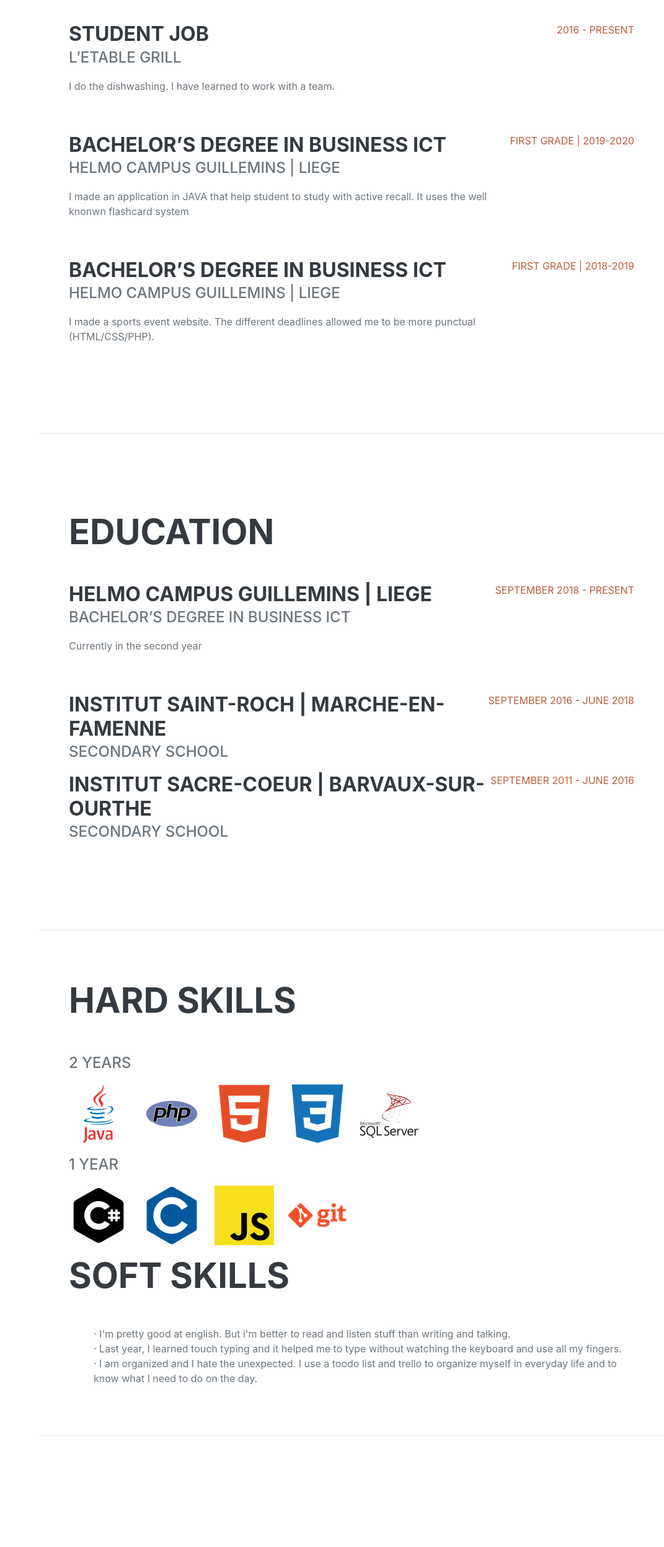
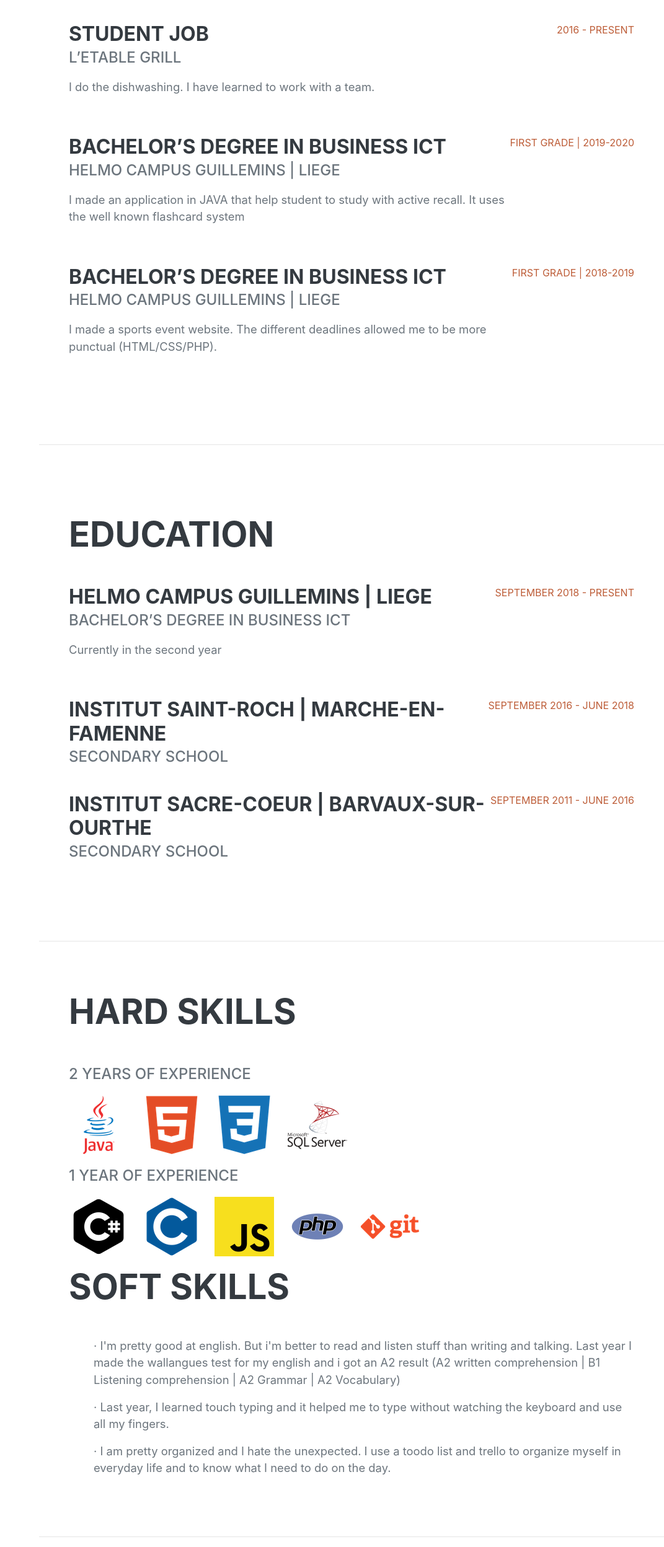
Before and after one commit to DuchesneA/DuchesneA.github.io, a plain HTML site: page index.html in a window 1280 px wide. Shown: the part 960-3456 px from the top of the page at 62% size, without its empty margins (209-1280 px from the left). Drawn offline with nearby package versions, Linux system fonts and the light colour scheme; a web font is replaced by a local one.

Commit message:
"new version of website with some little changes"

```diff
--- a/index.html
+++ b/index.html
@@ -64,7 +64,7 @@
                         <div class="flex-grow-1">
                             <h3 class="mb-0">Student Job</h3>
                             <div class="subheading mb-3">L’ETABLE GRILL</div>
-                            <p>I do the dishwashing. I have learned to work with a team.</p>
+                            <p class="lead mb-3">I do the dishwashing. I have learned to work with a team.</p>
                         </div>
                         <div class="flex-shrink-0"><span class="text-primary">2016 - PRESENT</span></div>
                     </div>
@@ -72,7 +72,7 @@
                         <div class="flex-grow-1">
                             <h3 class="mb-0">BACHELOR’S DEGREE IN BUSINESS ICT</h3>
                             <div class="subheading mb-3">HELMO CAMPUS GUILLEMINS | LIEGE</div>
-                            <p>I made an application in JAVA that help student to study with active recall. It uses the well knonwn flashcard system</p>
+                            <p class="lead mb-3">I made an application in JAVA that help student to study with active recall. It uses the well known flashcard system</p>
                         </div>
                         <div class="flex-shrink-0"><span class="text-primary">FIRST GRADE | 2019-2020</span></div>
                     </div>
@@ -80,7 +80,7 @@
                         <div class="flex-grow-1">
                             <h3 class="mb-0">BACHELOR’S DEGREE IN BUSINESS ICT</h3>
                             <div class="subheading mb-3">HELMO CAMPUS GUILLEMINS | LIEGE</div>
-                            <p>I made a sports event website. The different deadlines allowed me to be more punctual (HTML/CSS/PHP).</p>
+                            <p class="lead mb-3">I made a sports event website. The different deadlines allowed me to be more punctual (HTML/CSS/PHP).</p>
                         </div>
                         <div class="flex-shrink-0"><span class="text-primary">FIRST GRADE | 2018-2019</span></div>
                     </div>
@@ -95,7 +95,7 @@
                         <div class="flex-grow-1">
                             <h3 class="mb-0">HELMO CAMPUS GUILLEMINS | LIEGE</h3>
                             <div class="subheading mb-3">BACHELOR’S DEGREE IN BUSINESS ICT</div>
-                            <p>Currently in the second year</p>
+                            <p class="lead mb-3">Currently in the second year</p>
                         </div>
                         <div class="flex-shrink-0"><span class="text-primary">SEPTEMBER 2018 - PRESENT</span></div>
                     </div>
@@ -103,6 +103,7 @@
                         <div class="flex-grow-1">
                             <h3 class="mb-0">INSTITUT SAINT-ROCH | MARCHE-EN-FAMENNE</h3>
                             <div class="subheading mb-3">SECONDARY SCHOOL</div>
+                            <br>
                         </div>
                         <div class="flex-shrink-0"><span class="text-primary">SEPTEMBER 2016 - JUNE 2018</span></div>
                     </div>
@@ -120,32 +121,34 @@
             <section class="resume-section" id="skills">
                 <div class="resume-section-content">
                     <h2 class="mb-5">Hard Skills</h2>
-                    <div class="subheading mb-3">2 years</div>
+                    <div class="subheading mb-3">2 years of experience</div>
                     <ul class="list-inline dev-icons">
                         <li class="list-inline-item"><img src="./assets/img/java.png" class=""></li>
-                        <li class="list-inline-item"><img src="./assets/img/php.png" class=""></li>
                         <li class="list-inline-item"><img src="./assets/img/html-5.png" class=""></li>
                         <li class="list-inline-item"><img src="./assets/img/css3.png" class=""></li>
                         <li class="list-inline-item"><img src="./assets/img/sql.png" class=""></li>
                     </ul>
-                    <div class="subheading mb-3">1 year</div>
+                    <div class="subheading mb-3">1 year of experience</div>
                     <ul class="list-inline dev-icons">
                         <li class="list-inline-item"><img src="./assets/img/csharp.png"></li>
                         <li class="list-inline-item"><img src="./assets/img/c.png" class=""></li>
                         <li class="list-inline-item"><img src="./assets/img/javascript.png" class=""></li>
+                        <li class="list-inline-item"><img src="./assets/img/php.png" class=""></li>
                         <li class="list-inline-item"><img src="./assets/img/git.png" class=""></li>
                     </ul>
                     <h2 class="mb-5">Soft Skills</h2>
                     <ul class="fa-ul mb-0">
                         <li>
-                            · I'm pretty good at english. But i'm better to read and listen stuff than writing and talking.
+                            <p class="lead mb-3">· I'm pretty good at english. But i'm better to read and listen stuff than writing and talking.
+                            Last year I made the wallangues test for my english and i got an A2 result
+                            (A2 written comprehension | B1 Listening comprehension | A2 Grammar | A2 Vocabulary)</p>
                         </li>
                         <li>
-                            · Last year, I learned touch typing and it helped me to type without watching the keyboard and use all my fingers.
+                            <p class="lead mb-3">· Last year, I learned touch typing and it helped me to type without watching the keyboard and use all my fingers.</p>
                         </li>
                         <li>
-                            · I am organized and I hate the unexpected.
-                            I use a toodo list and trello to organize myself in everyday life and to know what I need to do on the day.
+                            <p class="lead mb-3">· I am pretty organized and I hate the unexpected.
+                            I use a toodo list and trello to organize myself in everyday life and to know what I need to do on the day.</p>
                         </li>
                         <li>
                         </li>
@@ -158,13 +161,13 @@
                 <div class="resume-section-content">
                     <h2 class="mb-5">My vision of the world</h2>
                     <div class="subheading mb-3">What to do</div>
-                    <p class="mb-0">I think that our generation must start thinking differently from the old generations to save our planet.
+                    <p class="lead mb-3">I think that our generation must start thinking differently from the old generations to save our planet.
                          We are in a world of over-consumption and we are not thinking about the planet.
                           Global warming, the drifts against our planet are increasing and we are in real danger.
                          This is why we need to put in place new systems and new technologies that would help us achieve this goal!</p>
                          <br>
                     <div class="subheading mb-3">What I can do</div>
-                    <p class="mb-0">I think that as an IT developer, I am fortunate to be able to create many technologies that would help us to be in a better world.
+                    <p class="lead mb-3">I think that as an IT developer, I am fortunate to be able to create many technologies that would help us to be in a better world.
                          Some people have already started by developing sharing platforms (carpooling, co-working space, etc). With a bit of creativity and ingenuity,
                          I could later implement new technologies that will move us from a world of over-consumption and drifting to a world of sharing and prosperity.</p>
                 </div>
```
Also changed, not shown: 1 other file.
